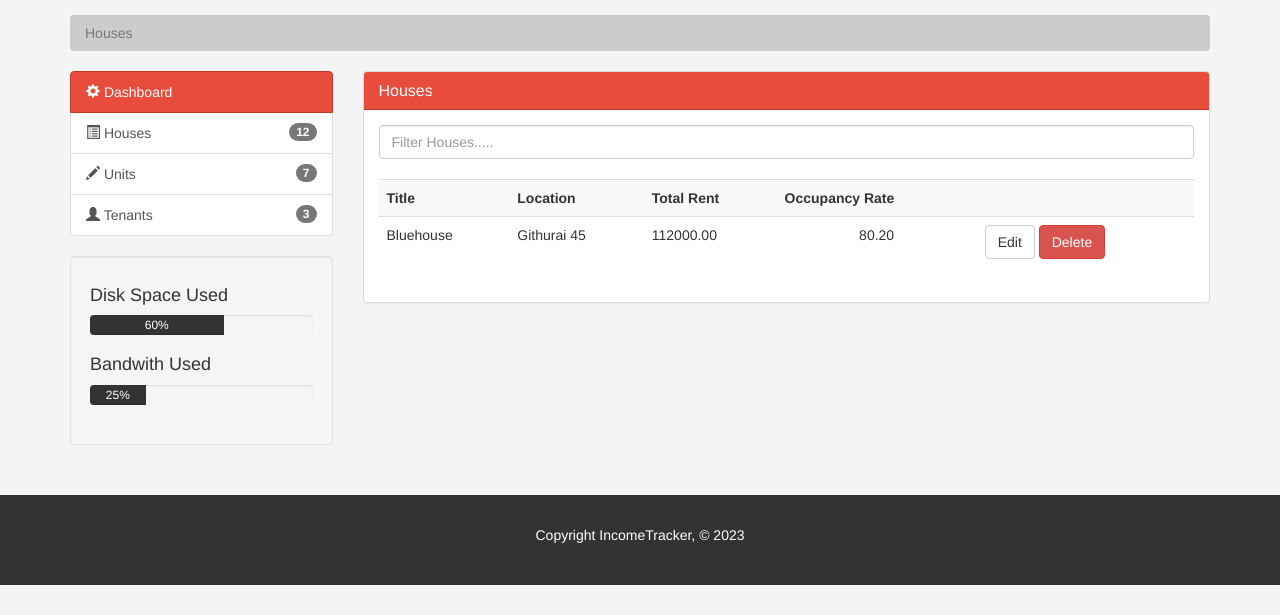
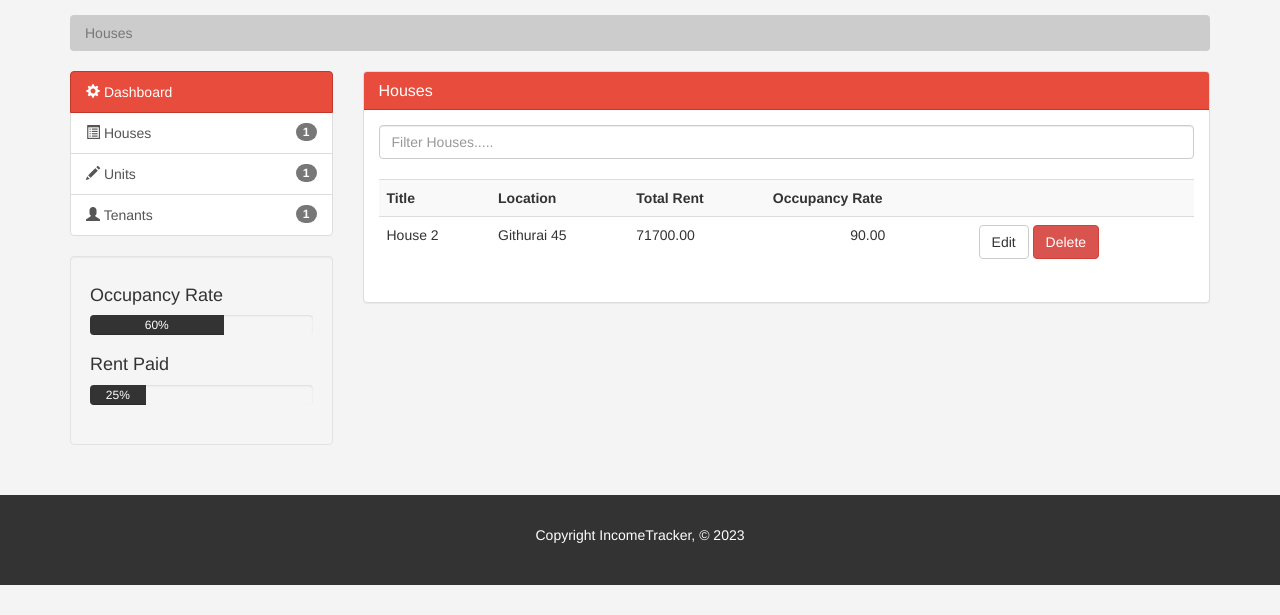
Before and after one commit to SylviaRatemo/incometrack, a Flask app: page /houses in a window 1280 px wide. Shown: the part 118-733 px from the top of the page. Run offline with Flask 3, Linux system fonts and the light colour scheme; the visitor is signed in with stand-in values (Sample User, id 1); data comes from the database, SQL or seed files in the repository; parts of the project's set-up code (start-up, migrations or seed data) failed here and were passed over; some libraries are stand-ins or nearby versions.

Commit message:
rush day

```diff
--- a/app/__init__.py
+++ b/app/__init__.py
@@ -5,40 +5,37 @@ from flask_sqlalchemy import SQLAlchemy
 from sqlalchemy.exc import ProgrammingError
 import secrets
 
-def create_app(config_class=Config):
-    app = Flask(__name__)
 
-    app.config.from_object(config_class)
+app = Flask(__name__)
 
-    db.init_app(app)
+app.config.from_object(Config)
 
-    with app.app_context():
-        try:
-            db.create_all()
-        except Exception as e:
-            print(str(e))
+db.init_app(app)
 
-    from app.main import bp as main_bp
-    app.register_blueprint(main_bp)
+with app.app_context():
+    try:
+        db.create_all()
+    except Exception as e:
+        print(str(e))
 
-    from app.dashboard import bp as dashboard_bp
-    app.register_blueprint(dashboard_bp)
+from app.main import bp as main_bp
+app.register_blueprint(main_bp)
 
-    from app.login import bp as login_bp
-    app.register_blueprint(login_bp)
+from app.dashboard import bp as dash_bp
+app.register_blueprint(dash_bp)
 
-    from app.houses import bp as houses_bp
-    app.register_blueprint(houses_bp)
+from app.login import bp as login_bp
+app.register_blueprint(login_bp)
 
-    from app.units import bp as units_bp
-    app.register_blueprint(units_bp)
+from app.houses import bp as houses_bp
+app.register_blueprint(houses_bp)
 
-    from app.tenants import bp as tenants_bp
-    app.register_blueprint(tenants_bp)
+from app.units import bp as units_bp
+app.register_blueprint(units_bp)
 
-    return app
+from app.tenants import bp as tenants_bp
+app.register_blueprint(tenants_bp)
 
-#if __name__ == '__main__':
- #   print("main works")
-  #  app = create_app()
-   # app.run()
+
+if __name__ == '__main__':
+    app.run(host='0.0.0.0', port=5000)
--- a/app/dashboard/__init__.py
+++ b/app/dashboard/__init__.py
@@ -1,3 +1,3 @@
 from flask import Blueprint
 bp = Blueprint('dashboard', __name__)
-from app.main import routes
+from app.dashboard import routes
--- a/app/dashboard/routes.py
+++ b/app/dashboard/routes.py
@@ -4,9 +4,8 @@ from app.decorators import login_required
 from app.models.user import Users
 
 @bp.route('/dashboard')
-@bp.route('/index')
 @login_required
-def index():
+def dash():
 	email=session.get('email')
 	user=Users.query.filter(Users.email == email).with_entities(Users.username).first()
 	return render_template('index.html', user=user)
--- a/app/houses/routes.py
+++ b/app/houses/routes.py
@@ -9,7 +9,7 @@ from app.models.user import Users
 def houses():
     email=session.get('email')
     user=Users.query.filter(Users.email == email).with_entities(Users.username).first()
-    return render_template('houses.html', houses=Houses.query.all(), user=user)
+    return render_template('houses.html', houses=Houses.query.all(), user=user, count=Houses.query.count())
 
 @bp.route('/edit')
 @login_required
--- a/app/login/routes.py
+++ b/app/login/routes.py
@@ -26,4 +26,4 @@ def login():
 @bp.route('/logout')
 def logout():
    session.clear()
-   return render_template('login.html')
+   return render_template('about.html')
--- a/app/main/routes.py
+++ b/app/main/routes.py
@@ -2,7 +2,6 @@ from app.main import bp
 from flask import render_template
 
 
-@bp.route('/about')
 @bp.route('/')
 def index():
 	return render_template('about.html')
--- a/app/templates/edit.html
+++ b/app/templates/edit.html
@@ -25,7 +25,7 @@
         </div>
         <div id="navbar" class="collapse navbar-collapse">
           <ul class="nav navbar-nav">
-            <li><a href="index.html">Dashboard</a></li>
+            <li><a href="{{ url_for('dashboard.dash') }}">Dashboard</a></li>
             <li class="active"><a href="houses.html">Houses</a></li>
             <li><a href="{{ url_for('units.units') }}">Units</a></li>
             <li><a href="{{ url_for('tenants.tenants') }}">Tenants</a></li>
@@ -64,7 +64,7 @@
     <section id="breadcrumb">
       <div class="container">
         <ol class="breadcrumb">
-          <li><a href="{{ url_for('main.index') }}">Dashboard</a></li>
+          <li><a href="{{ url_for('dashboard.dash') }}">Dashboard</a></li>
           <li><a href="{{ url_for('houses.houses') }}">Houses</a></li>
           <li class="active">Edit House</li>
         </ol>
--- a/app/templates/houses.html
+++ b/app/templates/houses.html
@@ -21,12 +21,12 @@
             <span class="icon-bar"></span>
             <span class="icon-bar"></span>
           </button>
-          <a class="navbar-brand" href="#">IncomeTracker</a>
+          <a class="navbar-brand" href="">IncomeTracker</a>
         </div>
         <div id="navbar" class="collapse navbar-collapse">
           <ul class="nav navbar-nav">
-            <li><a href="{{ url_for('main.index') }}">Dashboard</a></li>
-            <li class="active"><a href="houses.html">Houses</a></li>
+            <li><a href="{{ url_for('dashboard.dash') }}">Dashboard</a></li>
+            <li class="active"><a href="{{ url_for('houses.houses') }}">Houses</a></li>
             <li><a href="{{ url_for('units.units') }}">Units</a></li>
             <li><a href="{{ url_for('tenants.tenants') }}">Tenants</a></li>
           </ul>
@@ -79,18 +79,24 @@
               <a href="{{ url_for('main.index') }}" class="list-group-item active main-color-bg">
                 <span class="glyphicon glyphicon-cog" aria-hidden="true"></span> Dashboard
               </a>
-              <a href="{{ url_for('houses.houses') }}" class="list-group-item"><span class="glyphicon glyphicon-list-alt" aria-hidden="true"></span> Houses <span class="badge">12</span></a>
-              <a href="{{ url_for('units.units') }}" class="list-group-item"><span class="glyphicon glyphicon-pencil" aria-hidden="true"></span> Units <span class="badge">7</span></a>
-              <a href="{{ url_for('tenants.tenants') }}" class="list-group-item"><span class="glyphicon glyphicon-user" aria-hidden="true"></span> Tenants <span class="badge">3</span></a>
+              <a href="{{ url_for('houses.houses') }}" class="list-group-item"><span class="glyphicon glyphicon-list-alt" aria-hidden="true"></span> Houses <span class="badge">
+                {% block housecount%} {{ count }} {% endblock %}
+              </span></a>
+              <a href="{{ url_for('units.units') }}" class="list-group-item"><span class="glyphicon glyphicon-pencil" aria-hidden="true"></span> Units <span class="badge">
+                {% block unitcount%} {{ count }} {% endblock %}
+              </span></a>
+              <a href="{{ url_for('tenants.tenants') }}" class="list-group-item"><span class="glyphicon glyphicon-user" aria-hidden="true"></span> Tenants <span class="badge">
+                {% block tenantcount%} {{ count }} {% endblock %}
+              </span></a>
             </div>
             <div class="well">
-              <h4>Disk Space Used</h4>
+              <h4>Occupancy Rate</h4>
               <div class="progress">
                 <div class="progress-bar" role="progressbar" aria-valuenow="60" aria-valuemin="0" aria-valuemax="100" style="width: 60%;">
                   60%
                 </div>
               </div>
-              <h4>Bandwith Used</h4>
+              <h4>Rent Paid</h4>
                 <div class="progress">
                   <div class="progress-bar" role="progressbar" aria-valuenow="25" aria-valuemin="0" aria-valuemax="100" style="width: 25%;">
                     25%
--- a/app/templates/index.html
+++ b/app/templates/index.html
@@ -21,11 +21,11 @@
             <span class="icon-bar"></span>
             <span class="icon-bar"></span>
           </button>
-          <a class="navbar-brand" href="#">IncomeTracker</a>
+          <a class="navbar-brand" href="">IncomeTracker</a>
         </div>
         <div id="navbar" class="collapse navbar-collapse">
           <ul class="nav navbar-nav">
-            <li class="active"><a href="{{ url_for('main.index') }}">Dashboard</a></li>
+            <li class="active"><a href="{{ url_for('dashboard.dash') }}">Dashboard</a></li>
             <li><a href="{{ url_for('houses.houses') }}">Houses</a></li>
             <li><a href="{{ url_for('units.units') }}">Units</a></li>
             <li><a href="{{ url_for('tenants.tenants') }}">Tenants</a></li>
--- a/app/templates/login.html
+++ b/app/templates/login.html
@@ -64,7 +64,7 @@
                   </div>
                   <button type="submit" class="btn btn-default btn-block" id="loginSubmit">Login</button>
               </form>
-              <input type="hidden" id="dashboard-url" value="{{ url_for('main.index') }}">
+              <input type="hidden" id="dashboard-url" value="{{ url_for('dashboard.dash') }}">
           </div>
         </div>
       </div>
--- a/app/templates/tenants.html
+++ b/app/templates/tenants.html
@@ -25,7 +25,7 @@
         </div>
         <div id="navbar" class="collapse navbar-collapse">
           <ul class="nav navbar-nav">
-            <li><a href="{{ url_for('main.index') }}">Dashboard</a></li>
+            <li><a href="{{ url_for('dashboard.dash') }}">Dashboard</a></li>
             <li><a href="{{ url_for('houses.houses') }}">Houses</a></li>
             <li><a href="{{ url_for('units.units') }}">Units</a></li>
             <li class="active"><a href="tenants.html">Tenants</a></li>
@@ -64,7 +64,7 @@
     <section id="breadcrumb">
       <div class="container">
         <ol class="breadcrumb">
-          <li><a href="index.html">Dashboard</a></li>
+          <li><a href="{{ url_for('dashboard.dash') }}">Dashboard</a></li>
           <li class="active">Tenants</li>
         </ol>
       </div>
--- a/app/templates/units.html
+++ b/app/templates/units.html
@@ -25,7 +25,7 @@
         </div>
         <div id="navbar" class="collapse navbar-collapse">
           <ul class="nav navbar-nav">
-            <li><a href="{{ url_for('main.index') }}">Dashboard</a></li>
+            <li><a href="{{ url_for('dashboard.dash') }}">Dashboard</a></li>
             <li ><a href="{{ url_for('houses.houses') }}">Houses</a></li>
             <li class="active"><a href="units.html">Units</a></li>
             <li><a href="{{ url_for('tenants.tenants') }}">Tenants</a></li>
@@ -64,7 +64,7 @@
     <section id="breadcrumb">
       <div class="container">
         <ol class="breadcrumb">
-          <li><a href="index.html">Dashboard</a></li>
+          <li><a href="{{ url_for('dashboard.dash') }}">Dashboard</a></li>
           <li class="active">Units</li>
         </ol>
       </div>
--- a/setup_mysql.sql
+++ b/setup_mysql.sql
@@ -22,7 +22,7 @@ CREATE TABLE houses(
 );
 
 INSERT INTO houses (name, location, unitCount, occupancyRate, totalRent)
-VALUES ('Bluehouse', 'Githurai 45', 35, 80.2, 112000);
+VALUES ('House 2', 'Githurai 45', 34, 90, 71700);
 
 CREATE TABLE units(
     unitId VARCHAR(30),
```
Also changed, not shown: 2 other files.
